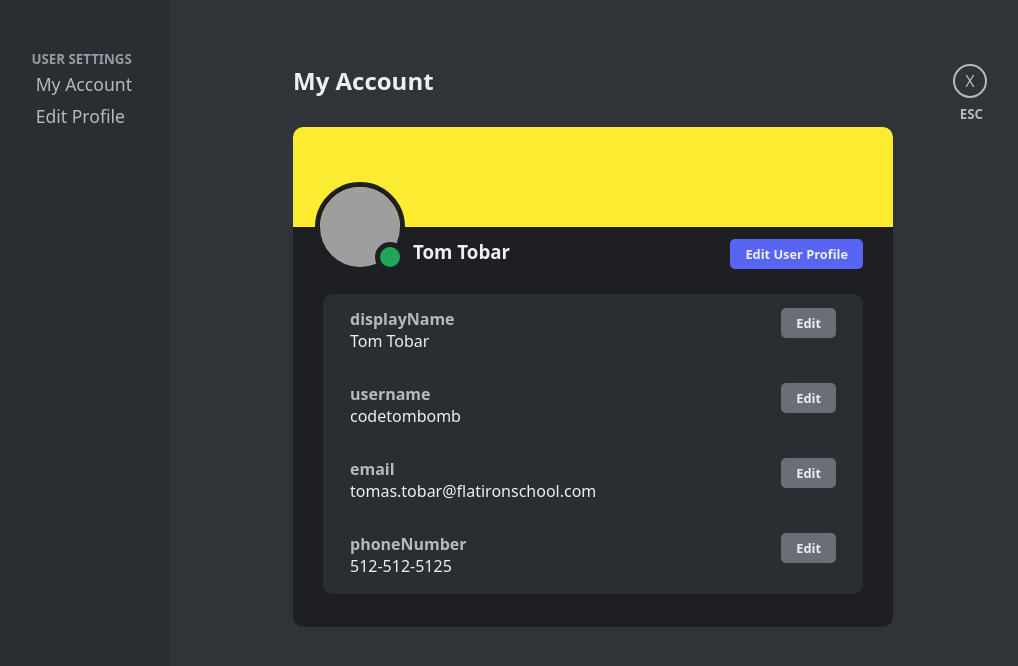
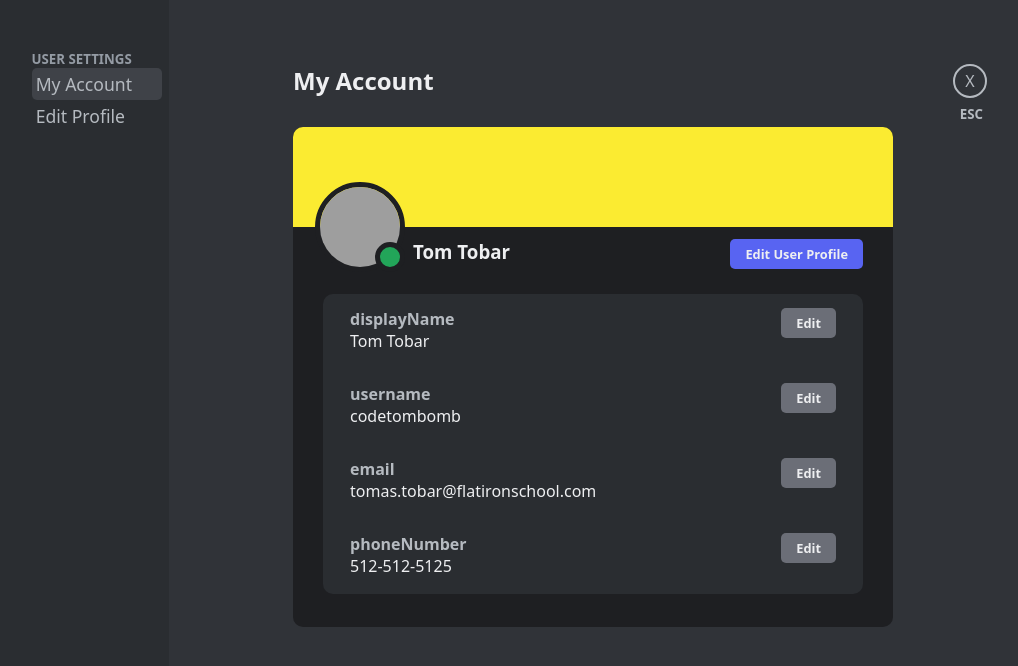
Before and after one commit to codetombomb/acc-patch-react-user-profile, a React (Create React App) app: page / in a window 1280 px wide. Shown: the top 666 px of the page, without its empty margins (81-1099 px from the left). Built offline with nearby package versions, Linux system fonts and the light colour scheme; data requests are answered from the project's data file; grey boxes are pictures that could not be loaded.

Commit message:
add selected option highlight to sidebar option

```diff
--- a/src/App.css
+++ b/src/App.css
@@ -33,12 +33,12 @@
   font-weight: 500;
   padding: 3%;
   border-radius: 5px;
+  margin-right: 5%;
 }
 
-.side-bar-option:hover {
+/* .side-bar-option:hover {
   background-color: #3f4248;
-  margin-right: 5%;
-}
+} */
 
 .main-content {
   padding-top: 5%;
@@ -52,7 +52,7 @@
   border-radius: 10px;
   margin-top: 5%;
   width: 100%;
-  height: 500px;;
+  height: 500px;
   min-height: 100px;
   background-color: #1e1f22;
   position: relative;
@@ -151,7 +151,7 @@
   flex-direction: column;
 }
 
-.info-row{
+.info-row {
   display: flex;
   justify-content: space-between;
   flex-grow: 1;
@@ -159,13 +159,5 @@
 }
 
 .info-row-name {
-  color: #B5BAC0;
+  color: #b5bac0;
 }
-/*
-main-color: #303338
-banner-color: #fbeb31 (rossi yellow)
-button-color: #5766F2
-main-side-panel: #2A2D31
-text-color: #EEEFF1
-input-color: #1E1F22
-*/
--- a/src/App.js
+++ b/src/App.js
@@ -19,15 +19,21 @@ function App() {
     bannerColor: "",
   });
 
+  const [selectedOption, setSelectedOption] = useState("My Account")
+
   useEffect(() => {
     fetch("http://localhost:3001/users/1")
       .then((resp) => resp.json())
       .then((data) => setUser({ ...data }));
   }, []);
 
+  function handleSidebarSelection(option){
+    setSelectedOption(option)
+  }
+
   return (
     <div className="App">
-      <Sidebar userOptions={userOptions} />
+      <Sidebar userOptions={userOptions} selectedOption={selectedOption} onSidebarSelection={handleSidebarSelection} />
       <section className="main-content">
         <div className="my-account-wrapper">
           <h1>My Account</h1>
--- a/src/components/MyAccountCard/InfoContainer.js
+++ b/src/components/MyAccountCard/InfoContainer.js
@@ -1,3 +1,4 @@
+import { v4 as uuidv4 } from 'uuid';
 import InfoRow from "./InfoRow"
 
 function InfoContainer(props) {
@@ -5,7 +6,7 @@ function InfoContainer(props) {
   return (
     <div className="info-container">
       {Object.entries(props).map((entry) => {
-        return <InfoRow rowName={entry[0]} rowValue={entry[1]}/>
+        return <InfoRow key={uuidv4()} rowName={entry[0]} rowValue={entry[1]}/>
       })}
     </div>
   )
--- a/src/components/Sidebar.js
+++ b/src/components/Sidebar.js
@@ -1,12 +1,26 @@
-import { v4 as uuidv4 } from 'uuid';
+import { v4 as uuidv4 } from "uuid";
 
-function Sidebar({ userOptions }) {
+function Sidebar({ userOptions, onSidebarSelection, selectedOption }) {
+
+  function handleSetSelected({ target }) {
+    onSidebarSelection(target.textContent);
+  }
+
   return (
     <div className="side-bar">
       <div className="options-wrapper">
         <h5 className="side-bar-heading">USER SETTINGS</h5>
         {userOptions.map((option) => (
-          <div className="side-bar-option" key={uuidv4()}>{option}</div>
+          <div
+            key={uuidv4()}
+            className="side-bar-option"
+            onClick={handleSetSelected}
+            style={
+              selectedOption === option ? { backgroundColor: "#3f4248" } : null
+            }
+          >
+            {option}
+          </div>
         ))}
       </div>
     </div>
```
